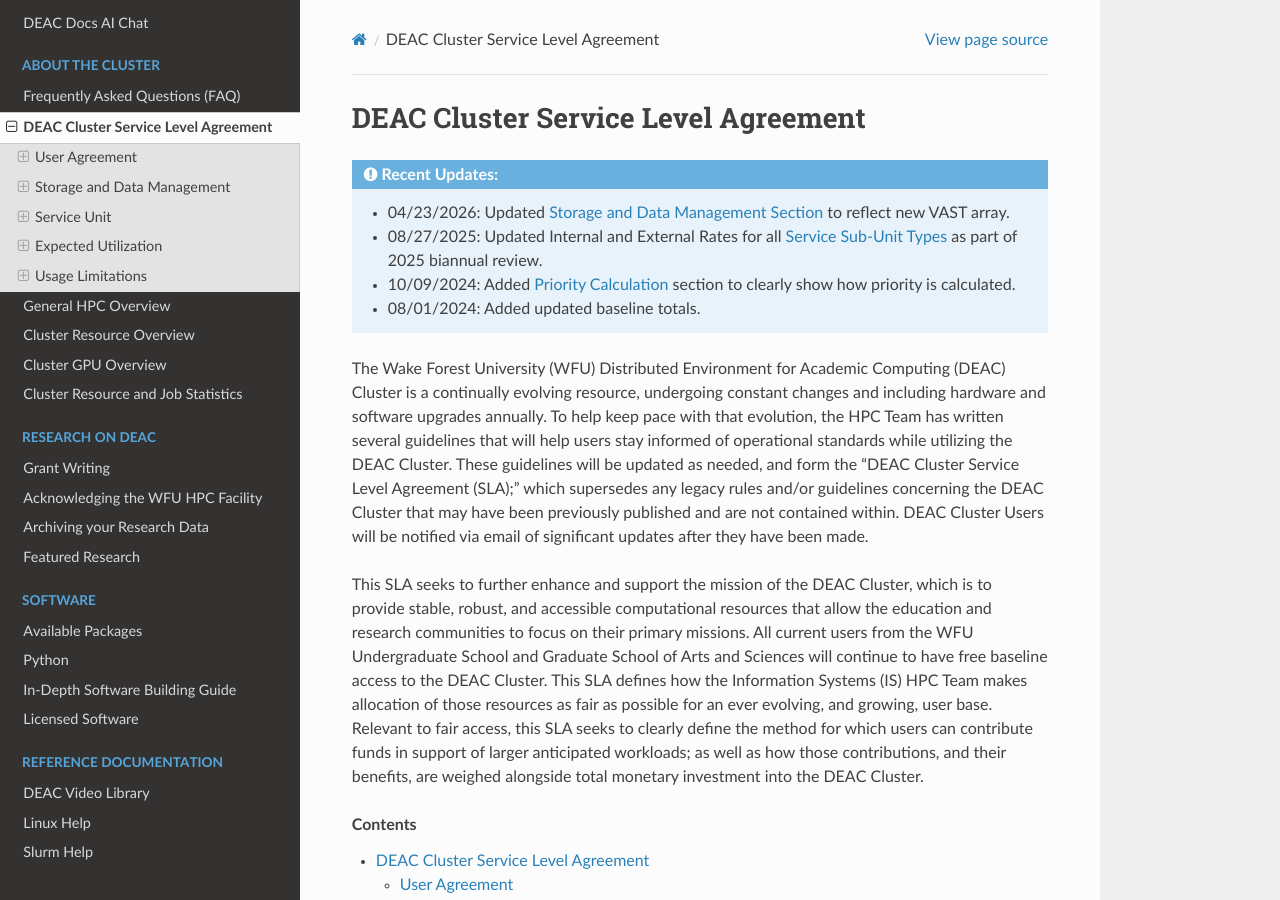
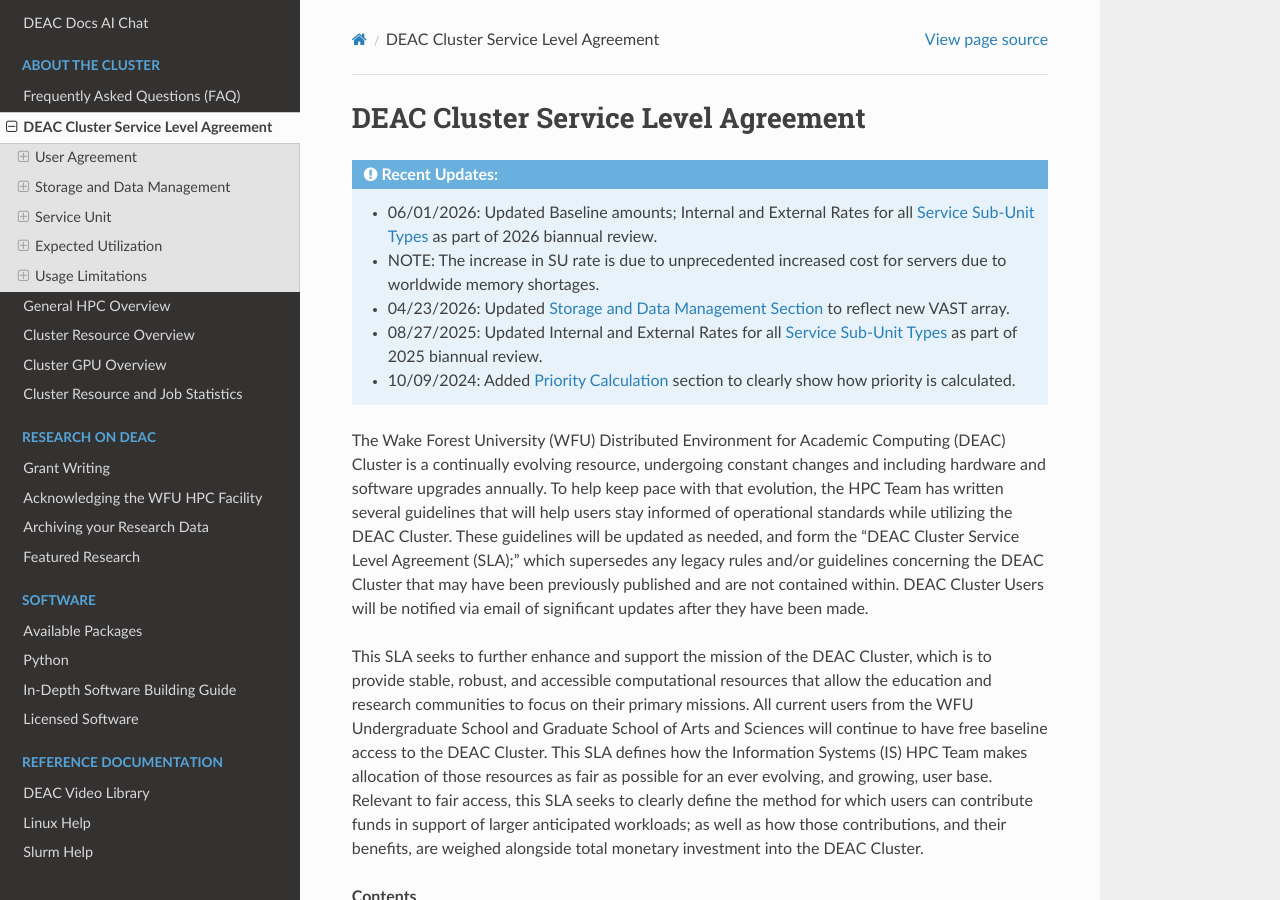
Before and after one commit to WFU-HPC/deac-docs, a Sphinx documentation site: the page built from source/cluster-sla.rst, in a window 1280 px wide and 900 px high. Built offline with Sphinx 7.4.7 and the Read the Docs theme 3.1.0, drawn with Linux system fonts in a browser that asks for light colours.

Commit message:
Updating wiki

```diff
--- a/source/cluster-sla.rst
+++ b/source/cluster-sla.rst
@@ -6,10 +6,11 @@
 
 .. admonition:: Recent Updates:
 
+  * 06/01/2026: Updated Baseline amounts;  Internal and External Rates for all :ref:`sec.sla.su.ssu_types` as part of 2026 biannual review.
+  * NOTE: The increase in SU rate is due to unprecedented increased cost for servers due to worldwide memory shortages.
   * 04/23/2026: Updated :ref:`Storage and Data Management Section<sec.sla.sdm>` to reflect new VAST array.
   * 08/27/2025: Updated Internal and External Rates for all :ref:`sec.sla.su.ssu_types` as part of 2025 biannual review.
   * 10/09/2024: Added :ref:`sec.sla.util.assigned_fairshare_value.calculation` section to clearly show how priority is calculated.
-  * 08/01/2024: Added updated baseline totals.
 
 The Wake Forest University (WFU) Distributed Environment for Academic Computing (DEAC) Cluster is a continually evolving resource, undergoing constant changes and including hardware and software upgrades annually. To help keep pace with that evolution, the HPC Team has written several guidelines that will help users stay informed of operational standards while utilizing the DEAC Cluster. These guidelines will be updated as needed, and form the "DEAC Cluster Service Level Agreement (SLA);" which supersedes any legacy rules and/or guidelines concerning the DEAC Cluster that may have been previously published and are not contained within. DEAC Cluster Users will be notified via email of significant updates after they have been made.
 
```
